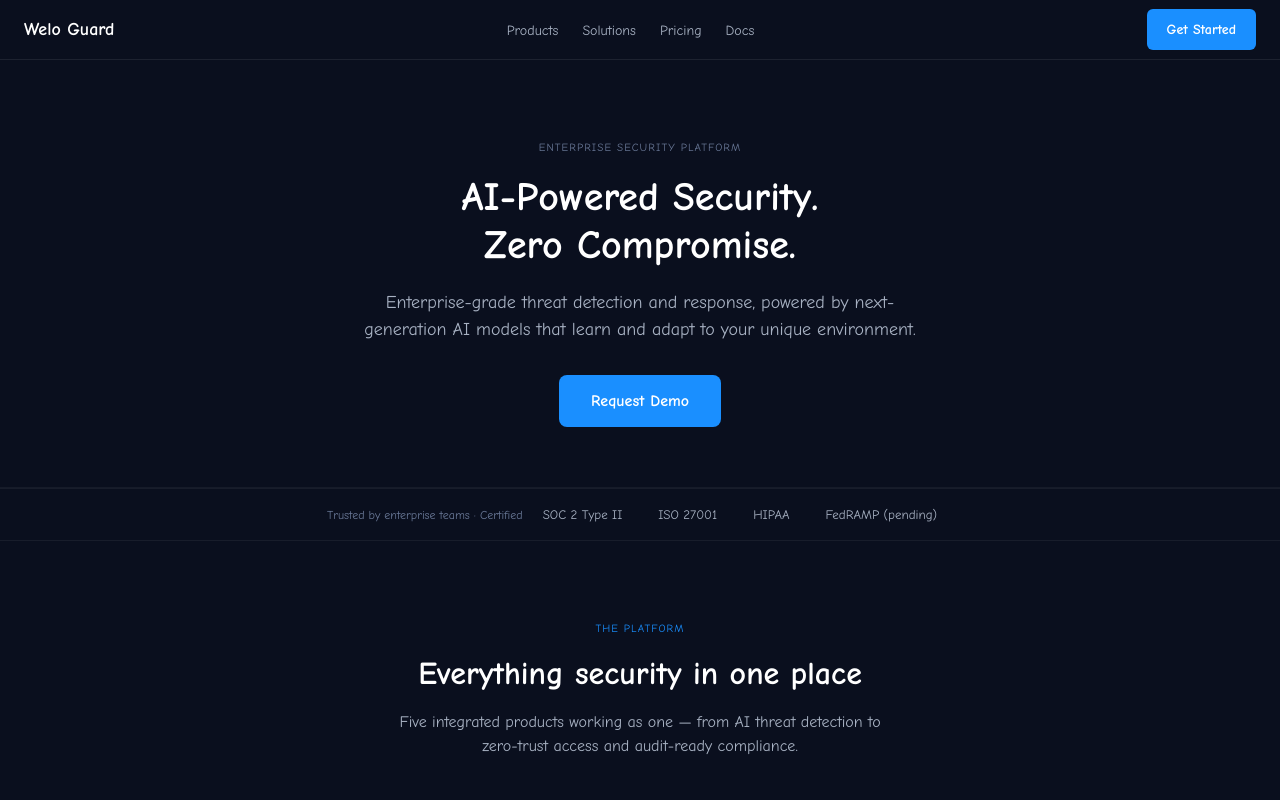
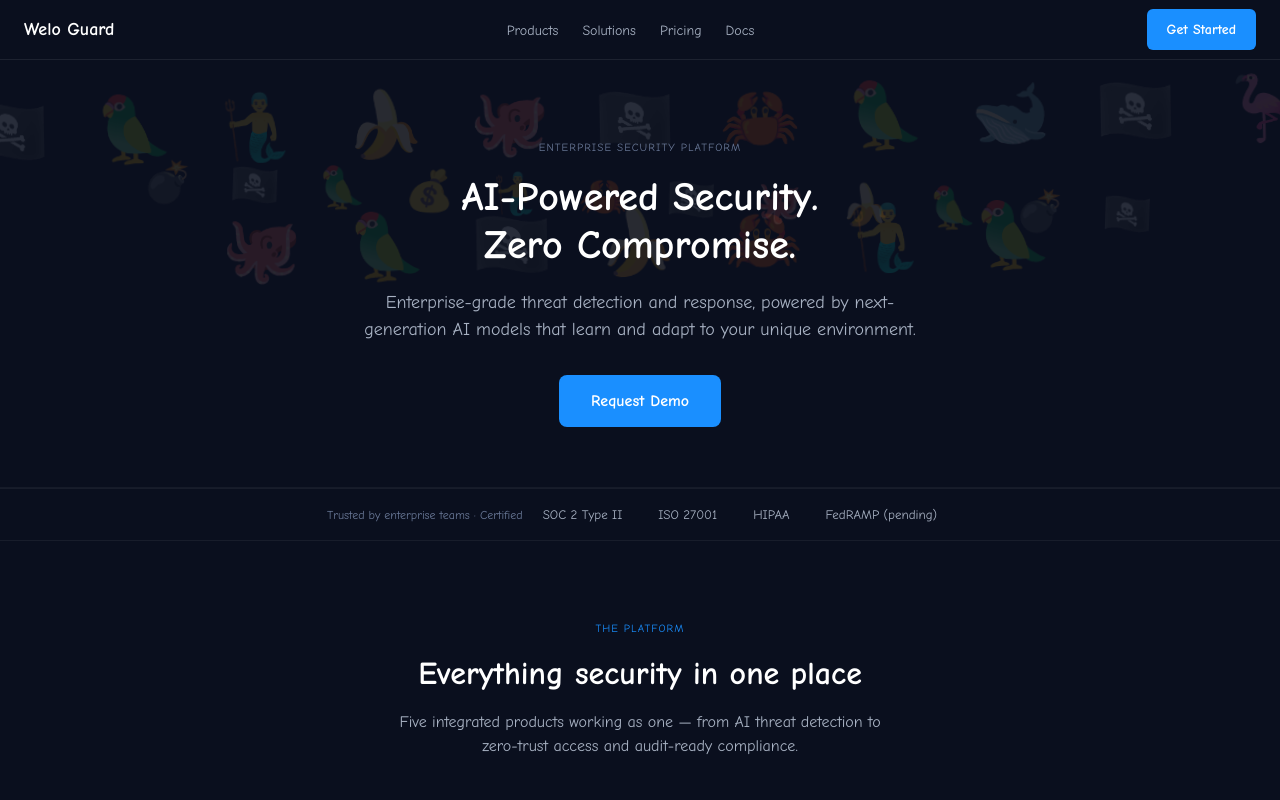
Before and after one commit to SlackIsBae-Inc/welo-guard-demo, a website: page index.html in a window 1280 px wide. Shown: the top 800 px of the page. Drawn offline with Linux system fonts and the light colour scheme.

Commit message:
Add silly pirates to the background

```diff
--- a/styles.css
+++ b/styles.css
@@ -4,6 +4,46 @@ body {
   color: #ffffff;
   background: #0A0F1E;
   line-height: 1.5;
+}
+
+/* SILLY PIRATE BACKGROUND */
+body::before,
+body::after {
+  position: fixed;
+  left: -5%;
+  width: 110%;
+  z-index: -1;
+  pointer-events: none;
+  user-select: none;
+  text-align: center;
+  word-spacing: 1.5rem;
+  opacity: 0.12;
+  white-space: normal;
+  overflow: hidden;
+}
+body::before {
+  content: "\1F3F4\200D\2620\FE0F  \1F99C  \1F9DC\200D\2642\FE0F  \1F34C  \1F419  \1F3F4\200D\2620\FE0F  \1F980  \1F99C  \1F40B  \1F3F4\200D\2620\FE0F  \1F9A9  \1F419  \1F99C  \1F3F4\200D\2620\FE0F  \1F34C  \1F980  \1F9DC\200D\2642\FE0F  \1F99C";
+  top: 8vh;
+  height: 84vh;
+  font-size: 64px;
+  line-height: 1.9;
+  animation: pirate-bob 6s ease-in-out infinite;
+}
+body::after {
+  content: "\1F4A3  \1F3F4\200D\2620\FE0F  \1F99C  \1F4B0  \1F9DC\200D\2642\FE0F  \1F980  \1F3F4\200D\2620\FE0F  \1F419  \1F34C  \1F99C  \1F4A3  \1F3F4\200D\2620\FE0F";
+  top: 20vh;
+  height: 70vh;
+  font-size: 40px;
+  line-height: 2.6;
+  animation: pirate-bob 9s ease-in-out infinite reverse;
+}
+@keyframes pirate-bob {
+  0%, 100% { transform: translateY(0) rotate(-2deg); }
+  50% { transform: translateY(-14px) rotate(2deg); }
+}
+@media (prefers-reduced-motion: reduce) {
+  body::before,
+  body::after { animation: none; }
 }
 
 /* NAV */
```
